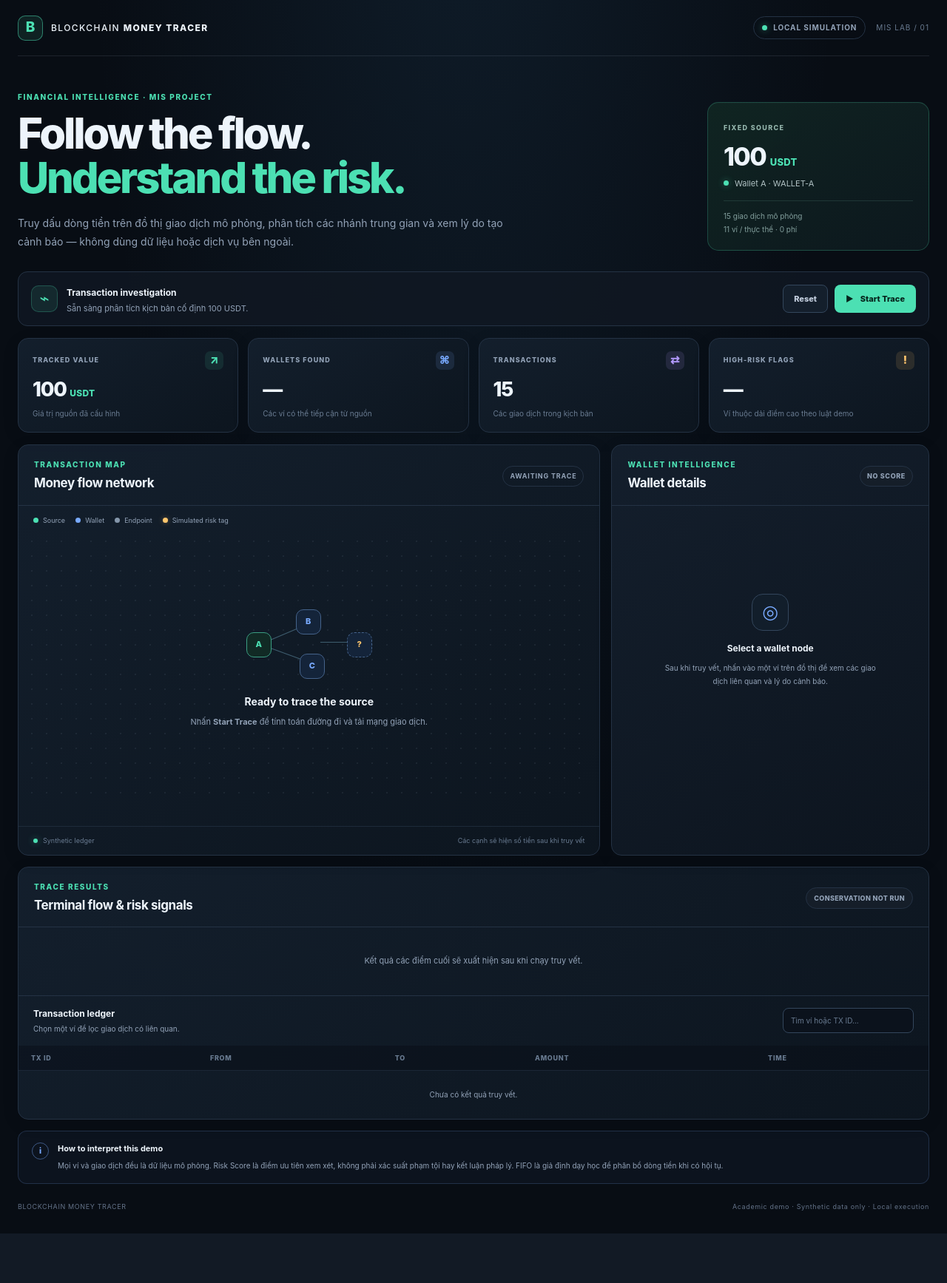
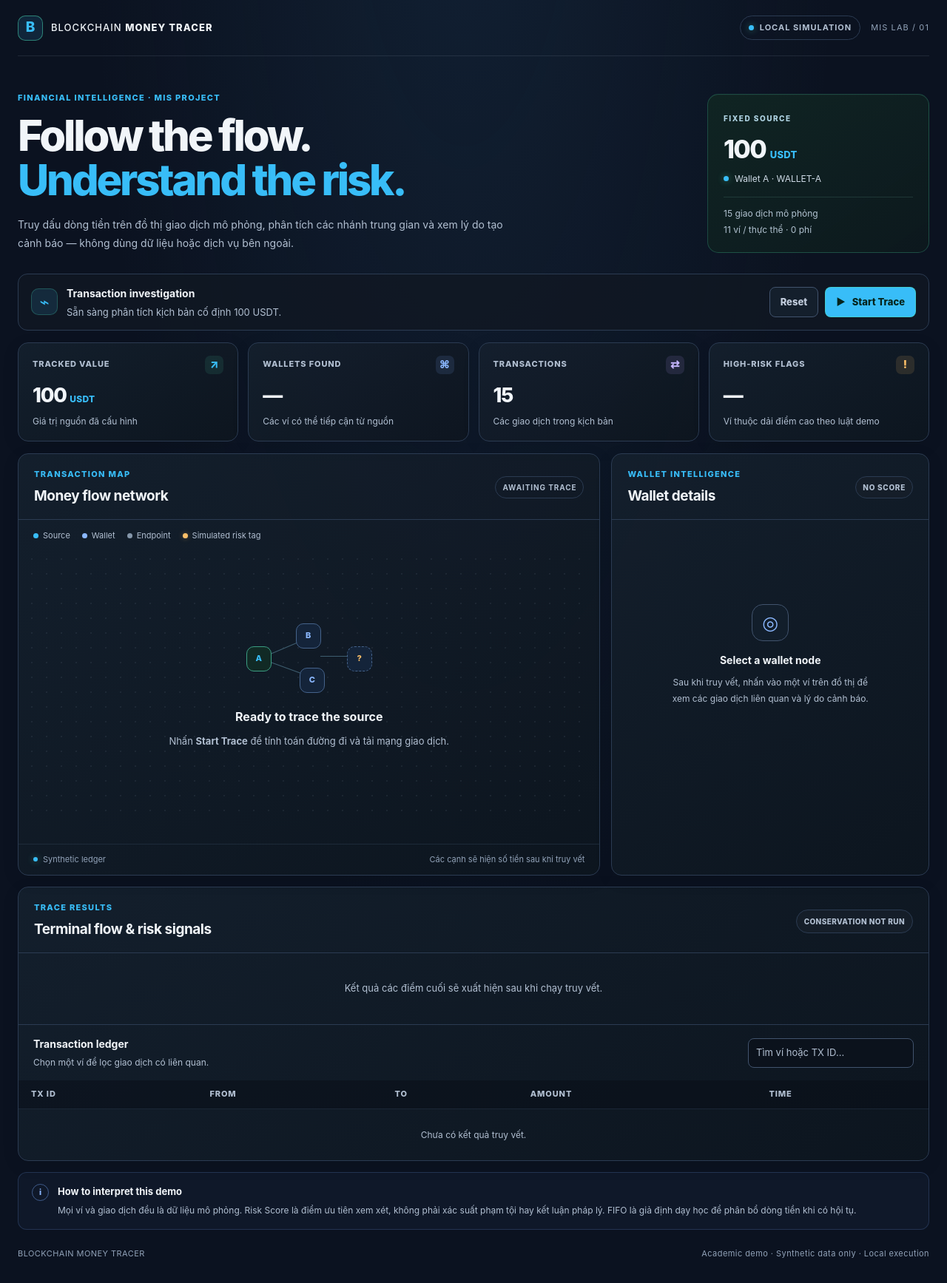
Before and after one commit to tuanlqk25406h-cmd/blockchain-money-tracer, a Flask app: page / in a window 1280 px wide. Shown: the whole page at 74% size. Before the commit the page ends 1668 px from the top, so only its background shows below. Run offline with Flask 3, Linux system fonts and the light colour scheme.

Commit message:
Improve dashboard readability and contrast

```diff
--- a/static/css/style.css
+++ b/static/css/style.css
@@ -422,3 +422,92 @@ td code { color: var(--blue); font-size: 9px; }
   html { scroll-behavior: auto; }
   *, *::before, *::after { animation-duration: 0.01ms !important; transition-duration: 0.01ms !important; }
 }
+
+/* Readability pass: keep the existing layout and behavior, improve type scale and contrast. */
+:root {
+  --bg: #0b1220;
+  --panel: #111c2e;
+  --panel-raised: #19263a;
+  --panel-deep: #0d1625;
+  --border: #2b3b52;
+  --border-strong: #41536d;
+  --text: #f1f5f9;
+  --muted: #b1bfd1;
+  --muted-2: #91a2b8;
+  --accent: #38bdf8;
+  --accent-soft: rgba(56, 189, 248, 0.12);
+  --blue: #8bb8ff;
+  --purple: #c4b5fd;
+  --amber: #fbbf68;
+  --red: #ff9292;
+}
+
+body {
+  font-family: Inter, "Segoe UI Variable", "Segoe UI", Arial, sans-serif;
+  font-size: 15px;
+  line-height: 1.6;
+  -webkit-font-smoothing: antialiased;
+  text-rendering: optimizeLegibility;
+}
+
+.brand { font-size: 13px; letter-spacing: 0.08em; }
+.environment-tag, .stage-tag { font-size: 11px; }
+.panel-chip, .conservation-badge, .risk-badge { font-size: 10px; }
+.topbar-version { color: var(--muted-2); font-size: 11px; }
+.eyebrow { font-size: 11px; letter-spacing: 0.12em; }
+.callout-kicker { color: #b0d4e4; font-size: 10px; }
+.source-address { color: #d0dce8; font-size: 12px; }
+.hero-callout p { color: #b1c2d0; font-size: 12px; }
+.control-copy strong { font-size: 14px; }
+.control-copy p { font-size: 13px; line-height: 1.55; }
+.button { font-size: 13px; }
+.metric-label { font-size: 11px; letter-spacing: 0.08em; }
+.metric-note { color: var(--muted); font-size: 12px; line-height: 1.5; }
+.panel-heading h2 { font-size: 19px; }
+.graph-legend { color: var(--muted); font-size: 11px; gap: 16px; }
+.graph-footer { color: var(--muted-2); font-size: 11px; }
+.graph-empty h3 { font-size: 16px; }
+.graph-empty p { font-size: 13px; }
+.detail-placeholder strong { font-size: 14px; }
+.detail-placeholder p { color: var(--muted); font-size: 12px; }
+.wallet-title-block h3 { font-size: 15px; }
+.wallet-title-block code, code { font-family: "JetBrains Mono", "Cascadia Code", Consolas, monospace; }
+.wallet-title-block code { font-size: 11px; }
+.wallet-facts span { color: var(--muted); font-size: 11px; }
+.synthetic-tag-note { font-size: 11px; }
+.subsection-title h4 { font-size: 13px; }
+.subsection-title > span { color: var(--muted); font-size: 11px; }
+.signal-header { font-size: 12px; }
+.signal-item p { color: var(--muted); font-size: 12px; line-height: 1.65; }
+.no-signals { font-size: 12px; }
+.tx-direction { font-size: 9px; }
+.related-tx code { font-size: 10px; }
+.related-tx small { color: var(--muted); font-size: 10px; }
+.related-tx > strong { font-size: 11px; }
+.terminal-card-top { color: var(--muted); font-size: 12px; }
+.terminal-marker { color: var(--muted); font-size: 10px; }
+.terminal-card > small { color: var(--muted); font-size: 11px; }
+.empty-result { font-size: 13px; }
+.table-heading h3 { font-size: 14px; }
+.table-heading p { color: var(--muted); font-size: 12px; }
+.filter-box input { min-height: 40px; font-size: 13px; }
+.filter-box input::placeholder { color: var(--muted); }
+th { color: var(--muted); font-size: 11px; }
+td { color: #d8e2ee; font-size: 12px; }
+td code { font-size: 11px; }
+.table-wallet { color: #d8e2ee; }
+.method-note h2 { font-size: 13px; }
+.method-note p { color: var(--muted); font-size: 12px; line-height: 1.7; }
+.footer { color: var(--muted-2); font-size: 11px; letter-spacing: 0.04em; }
+
+@media (max-width: 560px) {
+  .brand { font-size: 11px; }
+  .hero-copy { font-size: 14px; }
+  .panel-heading h2 { font-size: 18px; }
+  .metric-label { font-size: 10px; }
+  .metric-note { font-size: 11px; }
+  .graph-legend { gap: 10px 13px; }
+  .terminal-card-top { font-size: 11px; }
+  .terminal-card > strong { font-size: 20px; }
+  th, td { padding-inline: 12px; }
+}
```
